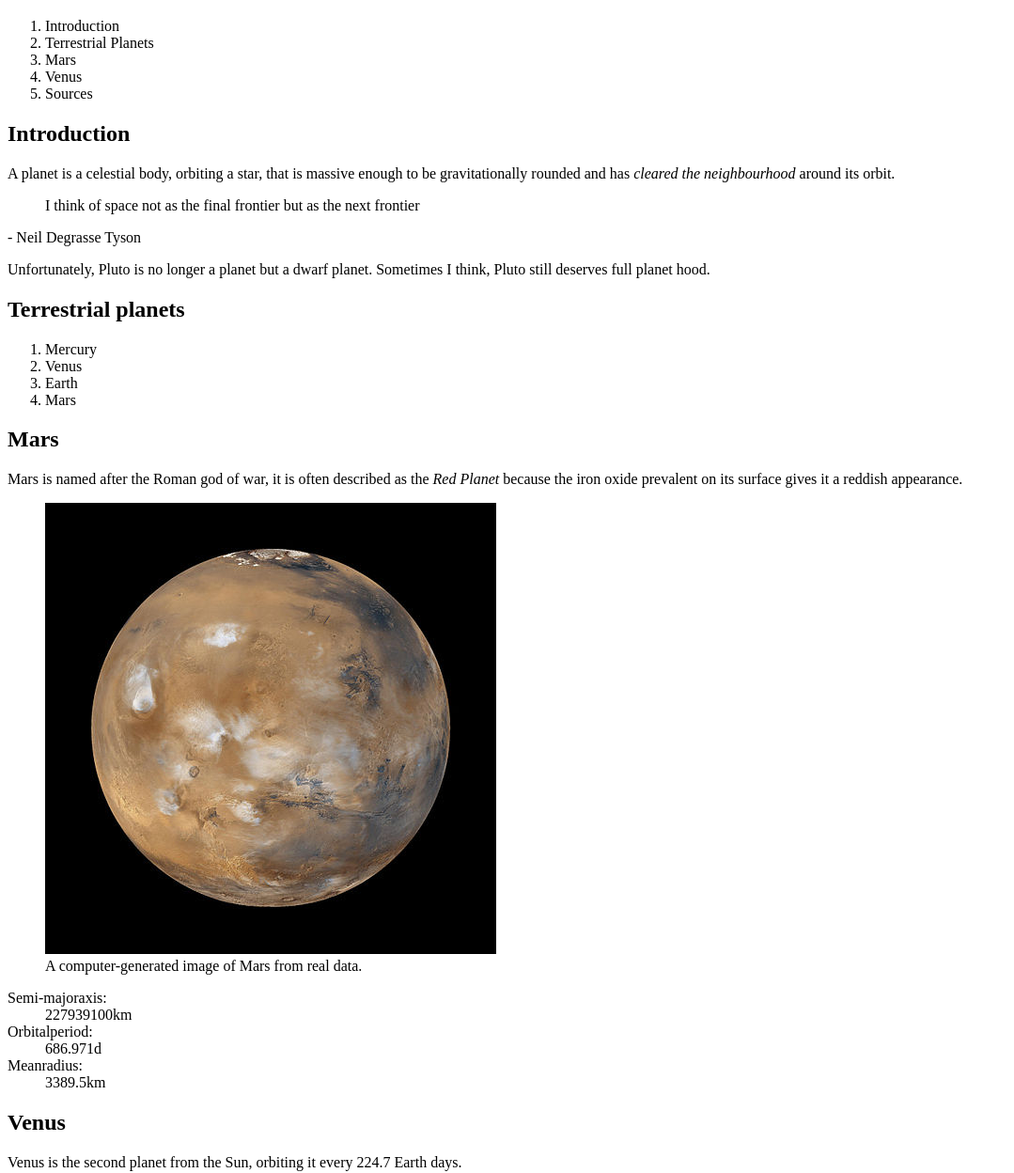
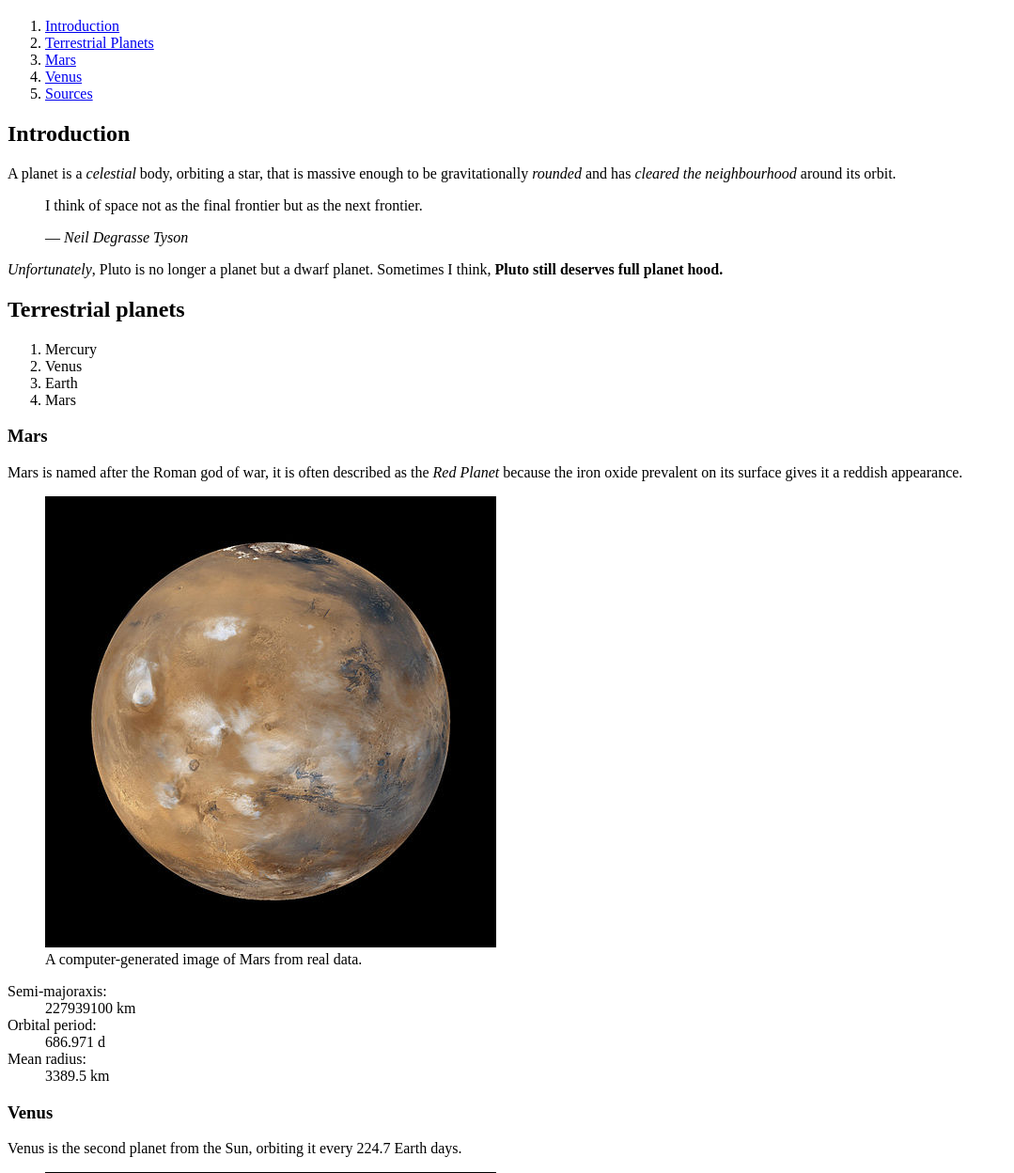
Before and after one commit to SarahDowling/planets-assignment, a plain HTML site: page index.html in a window 1280 px wide. Shown: the part 61-1309 px from the top of the page at 94% size, without its empty margins (0-1079 px from the left). Drawn offline with Linux system fonts and the light colour scheme.

Commit message:
Added internal links in nav, and value attributes
Also added a couple grammatical spaces.

```diff
--- a/index.html
+++ b/index.html
@@ -6,33 +6,32 @@
 	</head>
 <body>
 
-
-
-
 	<header>
 		<h1>Planets</h1>
 	</header>
 
 	<nav>
 		<ol>
-		<li>Introduction</li>
-		<li>Terrestrial Planets</li>
-		<li>Mars</li>
-		<li>Venus</li>
-		<li>Sources</li>
+			<li><a href="#intro">Introduction</a></li>
+			<li><a href="#t-p">Terrestrial Planets</a></li>
+			<li><a href="#mars">Mars</a></li>
+			<li><a href="#venus">Venus</a></li>
+			<li><a href="#sources">Sources</a></li>
 		</ol>
 	</nav>
 
 	<main>
-	<h2>Introduction</h2>
+		<h2 id="intro">Introduction</h2>
 
-	<p>A planet is a celestial body, orbiting a star, that is massive enough to be gravitationally rounded and has <i>cleared the neighbourhood</i> around its orbit.<p>
-	<blockquote>I think of space not as the final frontier but as the next frontier</blockquote>
-	<quotesource> - Neil Degrasse Tyson</quotesource>
+		<p>A planet is a <em>celestial</em> body, orbiting a star, that is massive enough to be gravitationally <em>rounded</em> and has <i>cleared the neighbourhood</i> around its orbit.<p>
+		<blockquote>
+			<p>I think of space not as the final frontier but as the next frontier.</p>
+			<footer>— <cite>Neil Degrasse Tyson</cite></footer>
+		</blockquote>
 
-	<p>Unfortunately, Pluto is no longer a planet but a dwarf planet. Sometimes I think, Pluto still deserves full planet hood.</p>
+		<p><em>Unfortunately</em>, Pluto is no longer a planet but a dwarf planet. Sometimes I think, <strong>Pluto still deserves full planet hood.</strong></p>
 
-	<h2>Terrestrial planets</h2>
+		<h2 id="t-p">Terrestrial planets</h2>
 		<ol>
 			<li>Mercury</li>
 			<li>Venus</li>
@@ -40,7 +39,7 @@
 			<li>Mars</li>
 		</ol>
 
-	<h2>Mars</h2>
+		<h3 id="mars">Mars</h2>
 		<p>Mars is named after the Roman god of war, it is often described as the <i>Red Planet</i> because the iron oxide prevalent on its surface gives it a reddish appearance.</p>
 
 		<figure>
@@ -50,14 +49,14 @@
 
 		<dl>
 			<dt>Semi-majoraxis:</dt>
-		<dd><data>227939100km</data></dd>
-		<dt>Orbitalperiod:</dt>
-		<dd><data>686.971d</data></dd>
-		<dt>Meanradius:</dt>
-		<dd><data>3389.5km</data></dd>
+			<dd><data value="227939100">227939100 km</data></dd>
+			<dt>Orbital period:</dt>
+			<dd><data datetime="P686.971D">686.971 d</data></dd>
+			<dt>Mean radius:</dt>
+			<dd><data value="3389.5">3389.5 km</data></dd>
 		</dl>
 
-	<h2>Venus</h2>
+		<h3 id="venus">Venus</h2>
 		<p>Venus is the second planet from the Sun, orbiting it every <time>224.7 Earth days</time>.<p>
 
 		<figure>
@@ -67,19 +66,19 @@
 
 		<dl>
 			<dt>Semi-majoraxis:</dt>
-		<dd><data>108208000 km</data></dd>
+			<dd><data value="108208000">108208000 km</data></dd>
 			<dt>Orbital period:</dt>
-		<dd><time>224.701 d</time></dd>
+			<dd><time datetime="P224.701D">224.701 d</time></dd>
 			<dt>Mean radius:</dt>
-		<dd><data>6051.8 km</data></dd>
+			<dd><data value="6051.8">6051.8 km</data></dd>
 		</dl>
 	</main>
 
 	<aside>
-	<h3>Sources</h3>
+		<h2 id="sources">Sources</h3>
 		<ol>
-		<li><a href="https://en.wikipedia.org/wiki/Mars">https://en.wikipedia.org/wiki/Mars</a></li>
-		<li><a href="https://en.wikipedia.org/wiki/Venus">https://en.wikipedia.org/wiki/Venus</a></li>
+			<li><a href="https://en.wikipedia.org/wiki/Mars"><cite>https://en.wikipedia.org/wiki/Mars</cite></a></li>
+			<li><a href="https://en.wikipedia.org/wiki/Venus"><cite>https://en.wikipedia.org/wiki/Venus</cite></a></li>
 	</aside>
 
 
```
Lines whose indentation alone changed are shown as unchanged.
